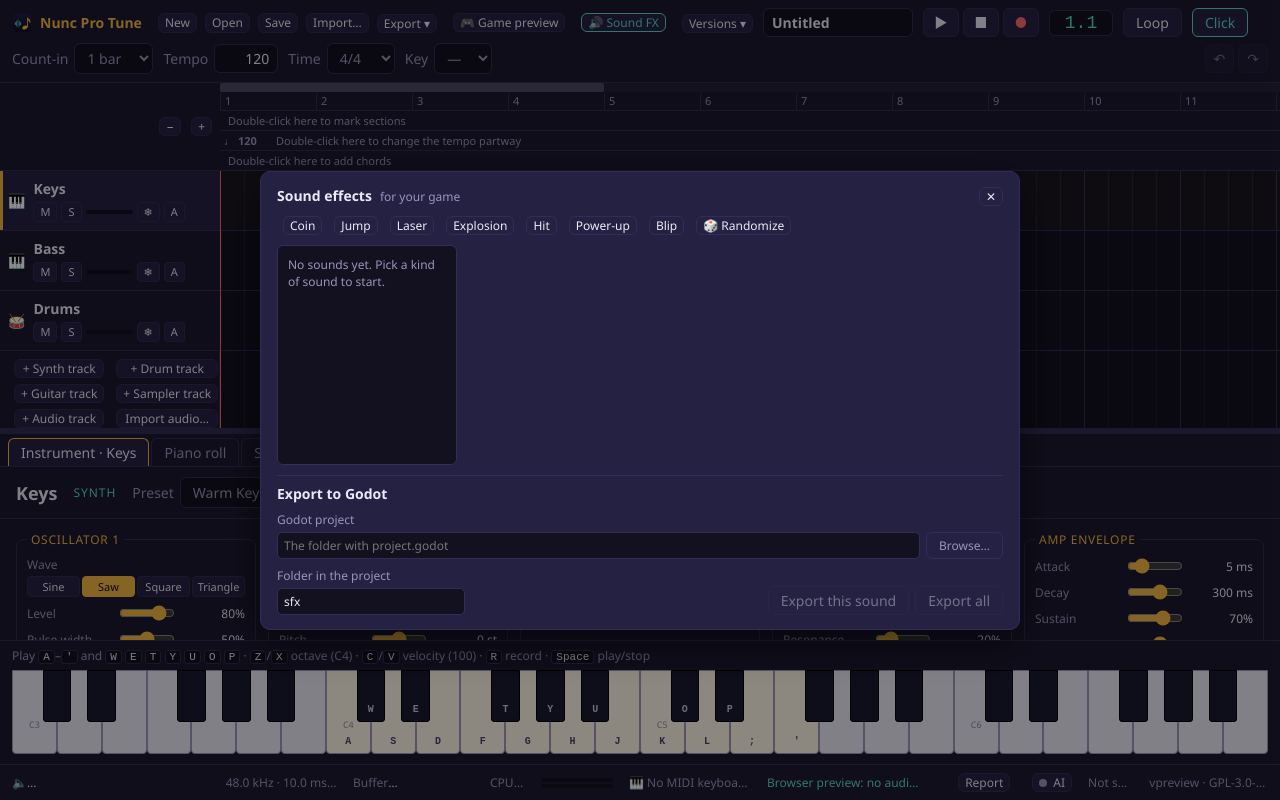
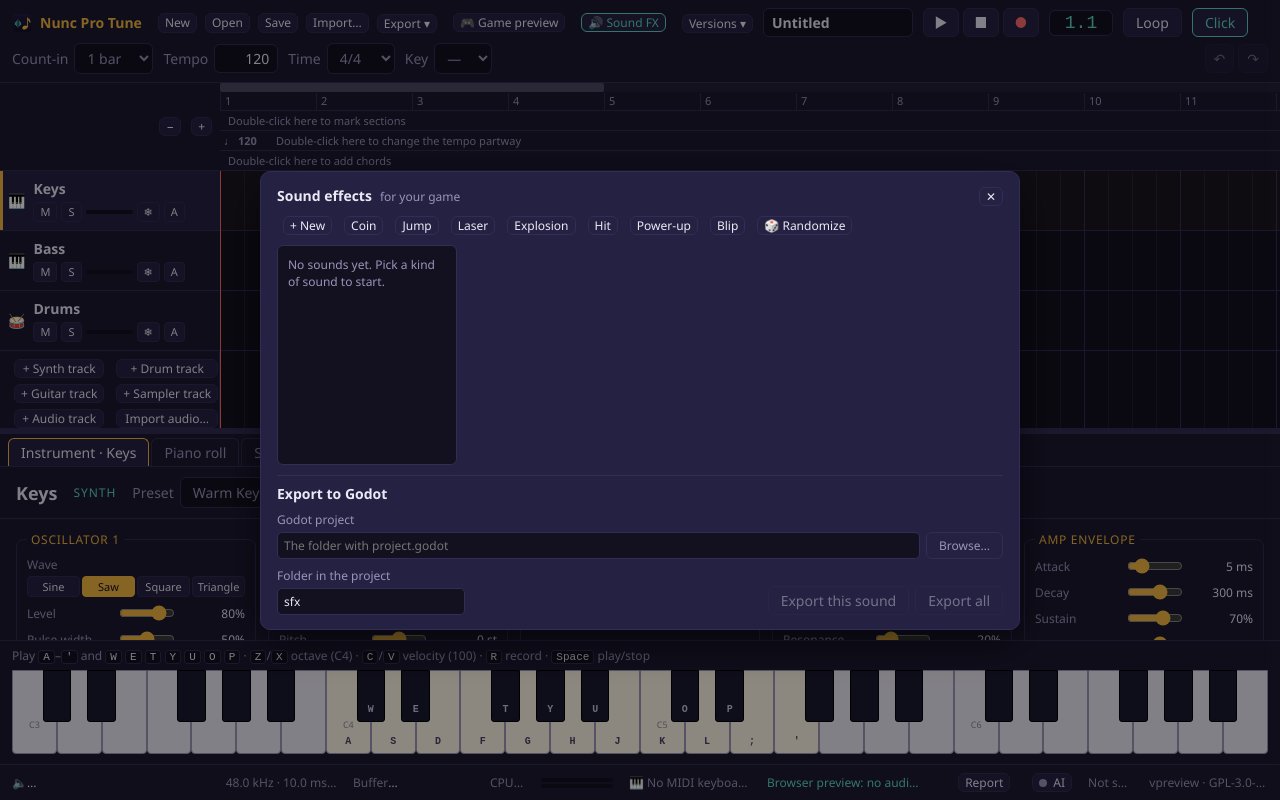
Before and after one commit to NuncProTunc7/digital-audio-workstation, a React (Vite) app in the folder app/: page / in a window 1280 px wide. Both pictures are taken after a click on the button "🔊 Sound FX". Built offline with nearby package versions, Linux system fonts and the light colour scheme.

Commit message:
sound fx: + New button for a plain sound to shape from scratch
Co-Authored-By: Claude Opus 5.5 <noreply@anthropic.com>

```diff
--- a/app/src/components/SoundFx.tsx
+++ b/app/src/components/SoundFx.tsx
@@ -131,9 +131,12 @@ export default function SoundFx({
   const [busy, setBusy] = useState(false);
   const [report, setReport] = useState<SoundExportReport | null>(null);
 
-  const add = async (category: SoundCategory) => {
+  /** A generated sound of `category`, or (null) a plain blip to shape from scratch. */
+  const add = async (category: SoundCategory | null) => {
     const before = new Set(sounds.map((s) => s.id));
-    const after = await onCommand({ command: "add_sound", category, seed: newSeed() });
+    const after = await onCommand(
+      category ? { command: "add_sound", category, seed: newSeed() } : { command: "add_sound" },
+    );
     onEndGesture();
     const added = after?.sounds?.find((s) => !before.has(s.id));
     if (added) {
@@ -249,6 +252,13 @@ export default function SoundFx({
         </div>
 
         <div className="sound-make" role="group" aria-label="Make a new sound">
+          <button
+            className="small"
+            title="A plain short beep with every effect off, to build your own sound from scratch"
+            onClick={() => void add(null)}
+          >
+            + New
+          </button>
           {CATEGORIES.map((c) => (
             <button key={c.category} className="small" title={c.title} onClick={() => void add(c.category)}>
               {c.label}
```
Also changed, not shown: 3 other files (tests, documents, lock files or other folders).
